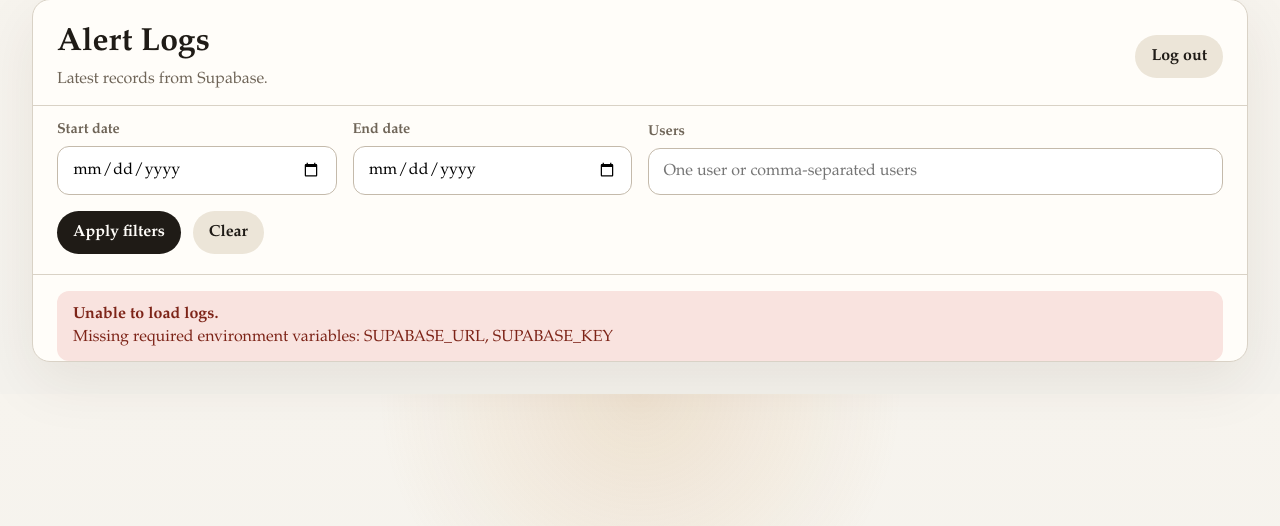
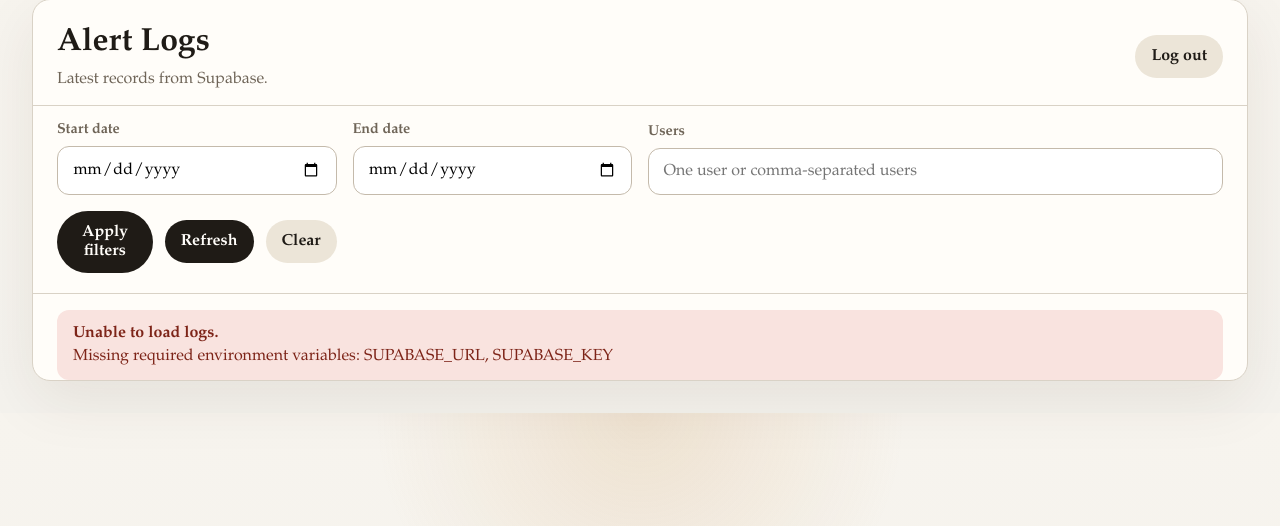
Before and after one commit to SamIAmHarris/pb_alert_logs, a FastAPI app: page / in a window 1280 px wide. Shown: the part 33-559 px from the top of the page. Run offline with FastAPI, Linux system fonts and the light colour scheme; the visitor is signed in with stand-in values (Sample User, id 1); parts of the project's set-up code (start-up, migrations or seed data) failed here and were passed over.

Commit message:
Add a simple refresh button

```diff
--- a/app/templates/index.html
+++ b/app/templates/index.html
@@ -35,6 +35,7 @@
       </div>
       <div class="filter-actions">
         <button type="submit">Apply filters</button>
+        <button type="submit" class="secondary-button">Refresh</button>
         <a href="/" class="secondary-button secondary-link">Clear</a>
       </div>
     </form>
```
